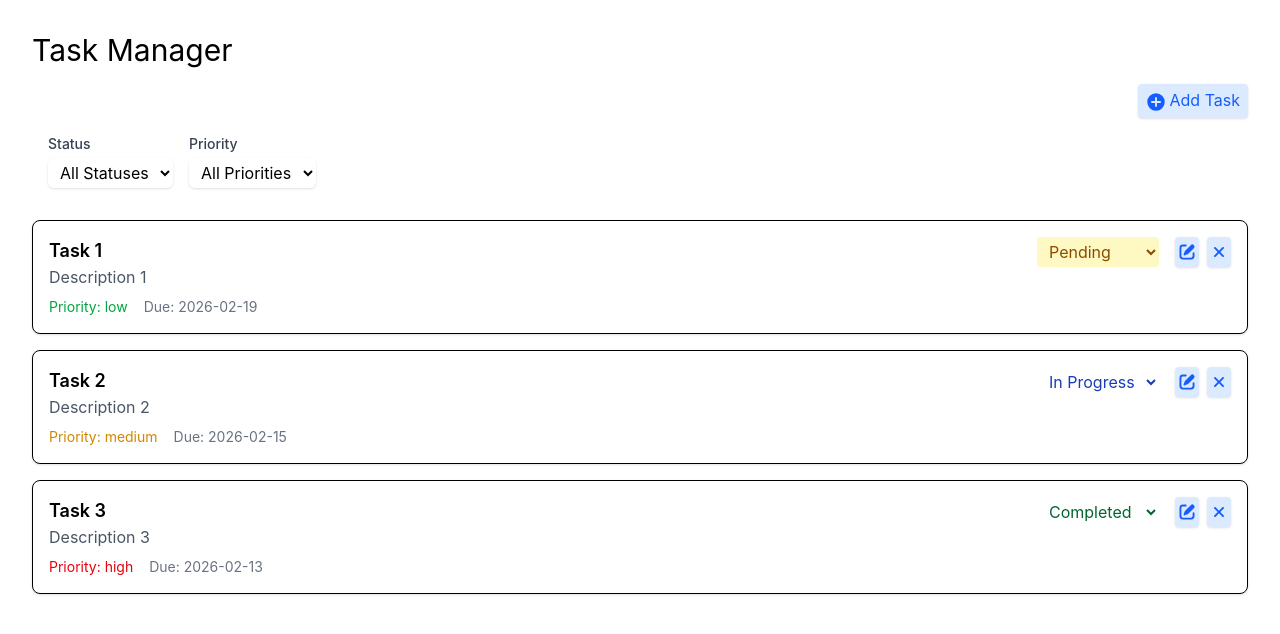
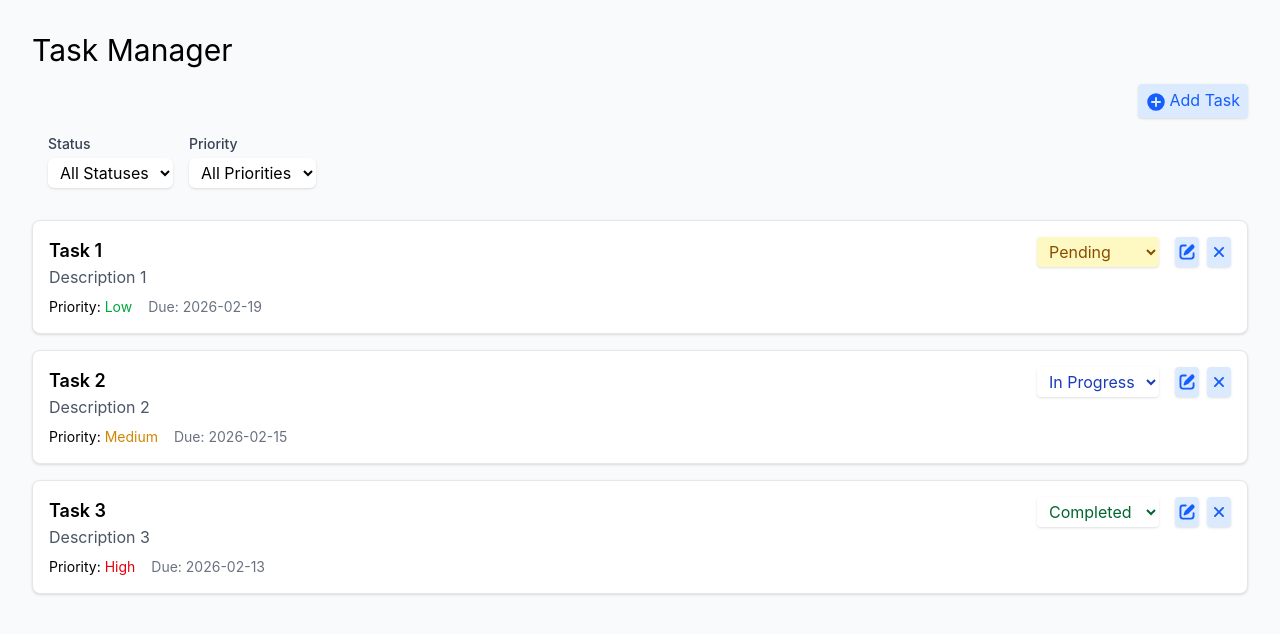
Before and after one commit to shanosha/mod-9-sba, a React (Vite) app: page / in a window 1280 px wide. Shown: the top 634 px of the page. Built offline with nearby package versions, Linux system fonts and the light colour scheme.

Commit message:
feature/updated styling for dark mode and styling of buttons

```diff
--- a/index.html
+++ b/index.html
@@ -6,7 +6,7 @@
     <meta name="viewport" content="width=device-width, initial-scale=1.0" />
     <title>task-dashboard</title>
   </head>
-  <body>
+  <body class="dark:bg-gray-900 dark:text-white bg-gray-50">
     <div id="root"></div>
     <script type="module" src="/src/main.tsx"></script>
   </body>
--- a/src/components/TaskFilter/TaskFilter.tsx
+++ b/src/components/TaskFilter/TaskFilter.tsx
@@ -10,7 +10,7 @@ function TaskFilter({ onFilterChange }: TaskFilterProps) {
     return (
         <div className="flex gap-4 p-4">
             <div>
-                <label htmlFor="status" className="block text-sm font-medium text-gray-700 mb-1">
+                <label htmlFor="status" className="block text-sm font-medium text-gray-700 dark:text-white mb-1">
                     Status
                 </label>
                 <select name="status" id="status" onChange={handleChange} className="bg-white dark:bg-gray-800 px-2 py-1 block w-full rounded-md border-gray-300 shadow-sm focus:border-blue-500 focus:ring-blue-500">
@@ -21,7 +21,7 @@ function TaskFilter({ onFilterChange }: TaskFilterProps) {
                 </select>
             </div>
             <div>
-                <label htmlFor="priority" className="block text-sm font-medium text-gray-700 mb-1">
+                <label htmlFor="priority" className="block text-sm font-medium text-gray-700 dark:text-white mb-1">
                     Priority
                 </label>
                 <select name="priority" id="priority" onChange={handleChange} className="bg-white dark:bg-gray-800 px-2 py-1 block w-full rounded-md border-gray-300 shadow-sm focus:border-blue-500 focus:ring-blue-500">
--- a/src/components/TaskForm/TaskForm.tsx
+++ b/src/components/TaskForm/TaskForm.tsx
@@ -1,8 +1,7 @@
 import { v4 as uuidv4 } from 'uuid';
 import type { Task, TaskFormProps } from "../../types"
 import { useState } from 'react';
-
-
+import { PlusCircleIcon } from '@heroicons/react/16/solid';
 
 const initialFormData: Task = {
     id: "",
@@ -13,9 +12,9 @@ const initialFormData: Task = {
     dueDate: ""
 }
 
-const formLabelStyle = "text-gray-900 rounded mt-2 sm:p-2 sm:text-right font-semibold";
+const formLabelStyle = "dark:text-white text-gray-900 rounded mt-2 sm:p-2 sm:text-right font-semibold";
 const formInputStyle = "border border-gray-300 rounded p-2";
-const formButtonStyle = "border border-gray-300 rounded p-4 bg-blue-600 text-white mt-2 col-span-2";
+const formButtonStyle = "shadow hover:shadow-md rounded p-4 hover:bg-blue-200 bg-blue-100 hover:text-blue-700 text-blue-600 mt-2 col-span-2";
 
 function TaskForm({task, onAdd, onUpdate}:TaskFormProps) {
 
@@ -49,7 +48,7 @@ function TaskForm({task, onAdd, onUpdate}:TaskFormProps) {
         <>
         <div>
             <form
-                className='flex flex-col sm:grid sm:grid-cols-[auto_1fr] sm:gap-y-2 p-4 border rounded-lg shadow-sm hover:shadow-md transition-shadow bg-white dark:bg-black dark:border-gray-700'
+                className='flex flex-col sm:grid sm:grid-cols-[auto_1fr] sm:gap-y-2 p-4 border border-gray-200 rounded-lg shadow-sm hover:shadow-md transition-shadow bg-white dark:bg-black dark:border-gray-700'
                 onSubmit={handleSubmit}
             >
             <h2 className='text-2xl col-span-2 text-center my-4'>{addItem?"Add a New Task":"Update Task"}</h2>
@@ -80,7 +79,7 @@ function TaskForm({task, onAdd, onUpdate}:TaskFormProps) {
                 <label className={formLabelStyle} htmlFor='dueDate'>Due Date</label>
                 <input className={formInputStyle} type="date" name="dueDate" value={formData.dueDate} onChange={handleChange} />
 
-                <button className={formButtonStyle} type='submit'>{addItem?"Add":"Update"}</button>
+                <button className={formButtonStyle} type='submit'><PlusCircleIcon className="size-6 text-blue-600 hover:text-blue-700 inline pr-1" />{addItem?"Add":"Update"}</button>
 
             </form>
         </div>
--- a/src/components/TaskList/TaskItem.tsx
+++ b/src/components/TaskList/TaskItem.tsx
@@ -30,13 +30,13 @@ function TaskItem({ task, onStatusChange, onDelete, onUpdate }: TaskItemProps){
 
     return (
         <>
-            <div className="p-4 border rounded-lg shadow-sm hover:shadow-md transition-shadow bg-white dark:bg-black dark:border-gray-700">
+            <div className="p-4 border border-gray-200 rounded-lg shadow-sm hover:shadow-md transition-shadow bg-white dark:bg-black dark:border-gray-700">
                 <div className="flex justify-between items-start flex-col sm:flex-row">
                     <div>
                         <h3 className="text-lg font-semibold">
                             {task.title}
                         </h3>
-                        <p className="text-gray-600">
+                        <p className="text-gray-600 dark:text-gray-400">
                             {task.description}
                         </p>
                     </div>
@@ -45,7 +45,7 @@ function TaskItem({ task, onStatusChange, onDelete, onUpdate }: TaskItemProps){
                             name="itemStatus"
                             defaultValue={task.status}
                             onChange={(e)=>handleStatusChange(e)}
-                            className={`px-2 py-1 rounded bg-white sm:mx-2 sm:border-none border border-gray-300 sm:mt-0 mt-2 ${statusStyling()}`}
+                            className={`shadow px-2 py-1 rounded bg-white dark:bg-blue-100 sm:mx-2 sm:border-none border border-gray-300 sm:mt-0 mt-2 ${statusStyling()}`}
                         >
                             <option value="pending">Pending</option>
                             <option value="in-progress">In Progress</option>
@@ -60,10 +60,10 @@ function TaskItem({ task, onStatusChange, onDelete, onUpdate }: TaskItemProps){
                     </div>
                 </div>
                 <div className="mt-2 flex gap-4 text-sm">
-                    <div className={priorityStyling()}>
-                        Priority: {task.priority}
+                    <div>
+                        Priority: <span className={priorityStyling()}>{task.priority.charAt(0).toUpperCase() + task.priority.slice(1).toLowerCase()}</span>
                     </div>
-                    <div className="text-gray-500">
+                    <div className="text-gray-500 dark:text-gray-400">
                         Due: {task.dueDate}
                     </div>
                 </div>
```
